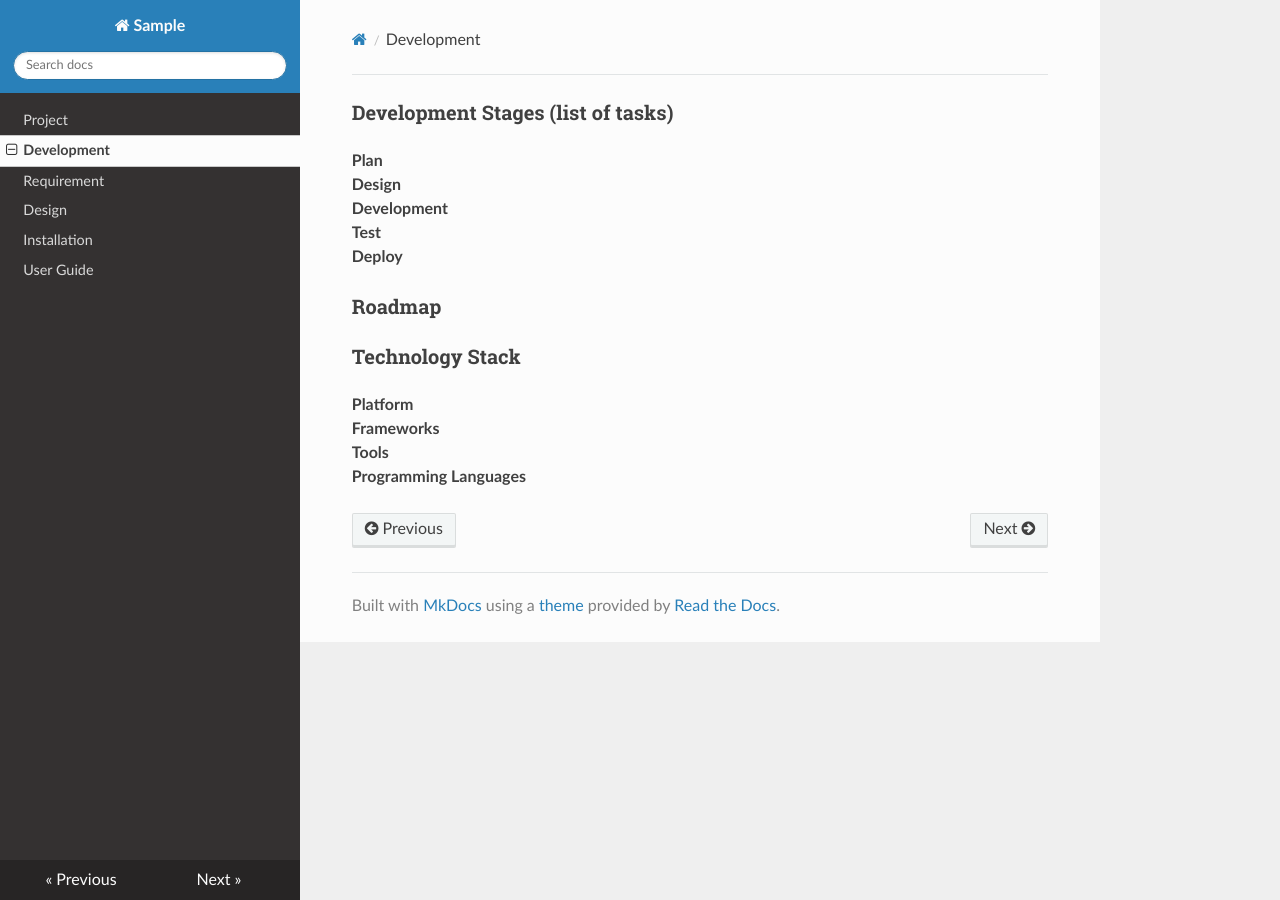
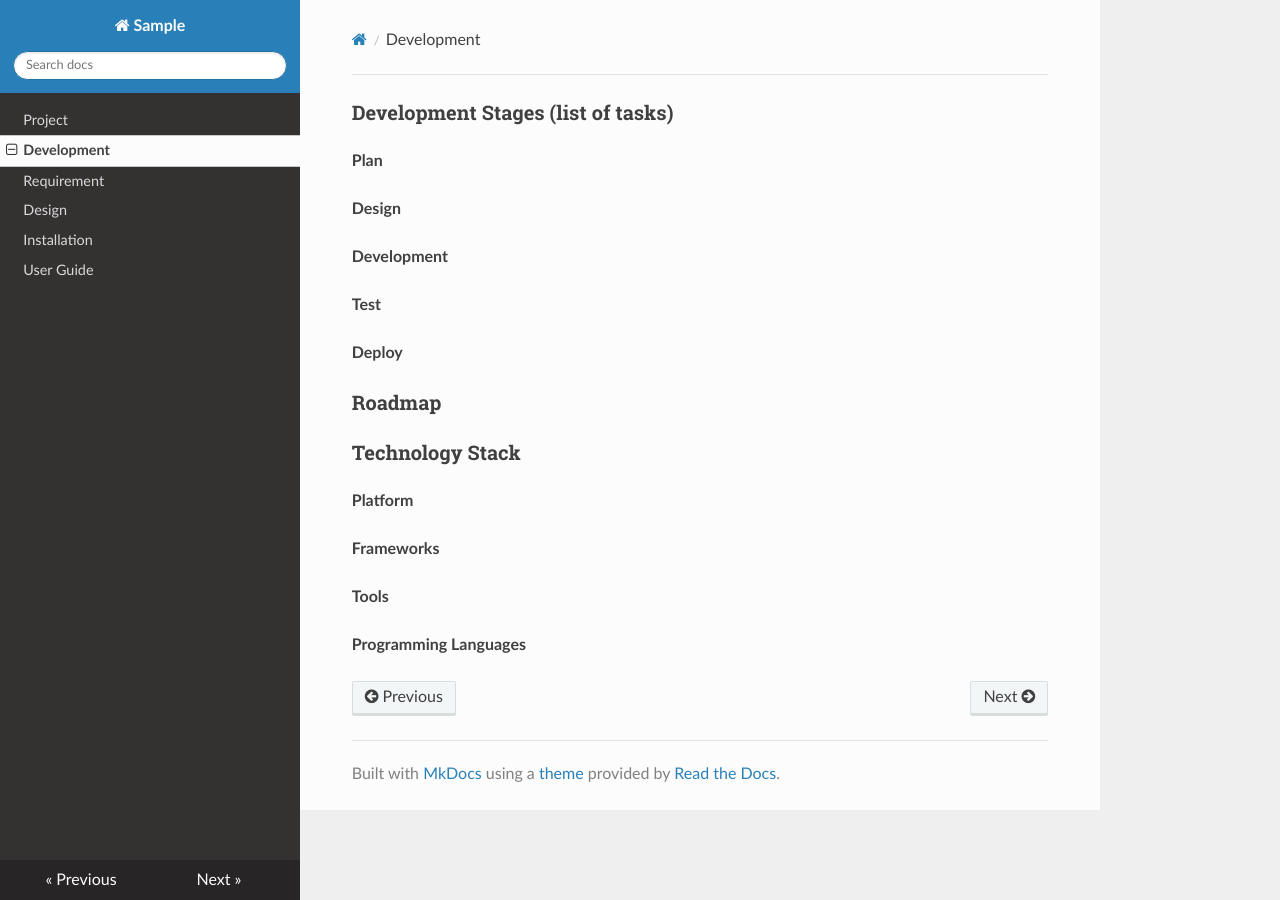
Before and after one commit to ctchik/Sample-Project, an MkDocs documentation site: the page built from docs/2-Development.md, in a window 1280 px wide. Built offline with MkDocs 1.6.1, drawn with Linux system fonts in a browser that asks for light colours; nearby versions of some CDN libraries.

```diff
--- a/docs/2-Development.md
+++ b/docs/2-Development.md
@@ -1,14 +1,23 @@
 ### Development Stages (list of tasks)
-**Plan**<br/>
-**Design**<br/>
-**Development**<br/>
-**Test**<br/>
-**Deploy**<br/>
+**Plan**
+
+**Design**
+
+**Development**
+
+**Test**
+
+**Deploy**
+
 
 ### Roadmap
 
+
 ### Technology Stack
-**Platform**<br/>
-**Frameworks**<br/>
-**Tools**<br/>
-**Programming Languages**<br/>
+**Platform**
+
+**Frameworks**
+
+**Tools**
+
+**Programming Languages**
```
